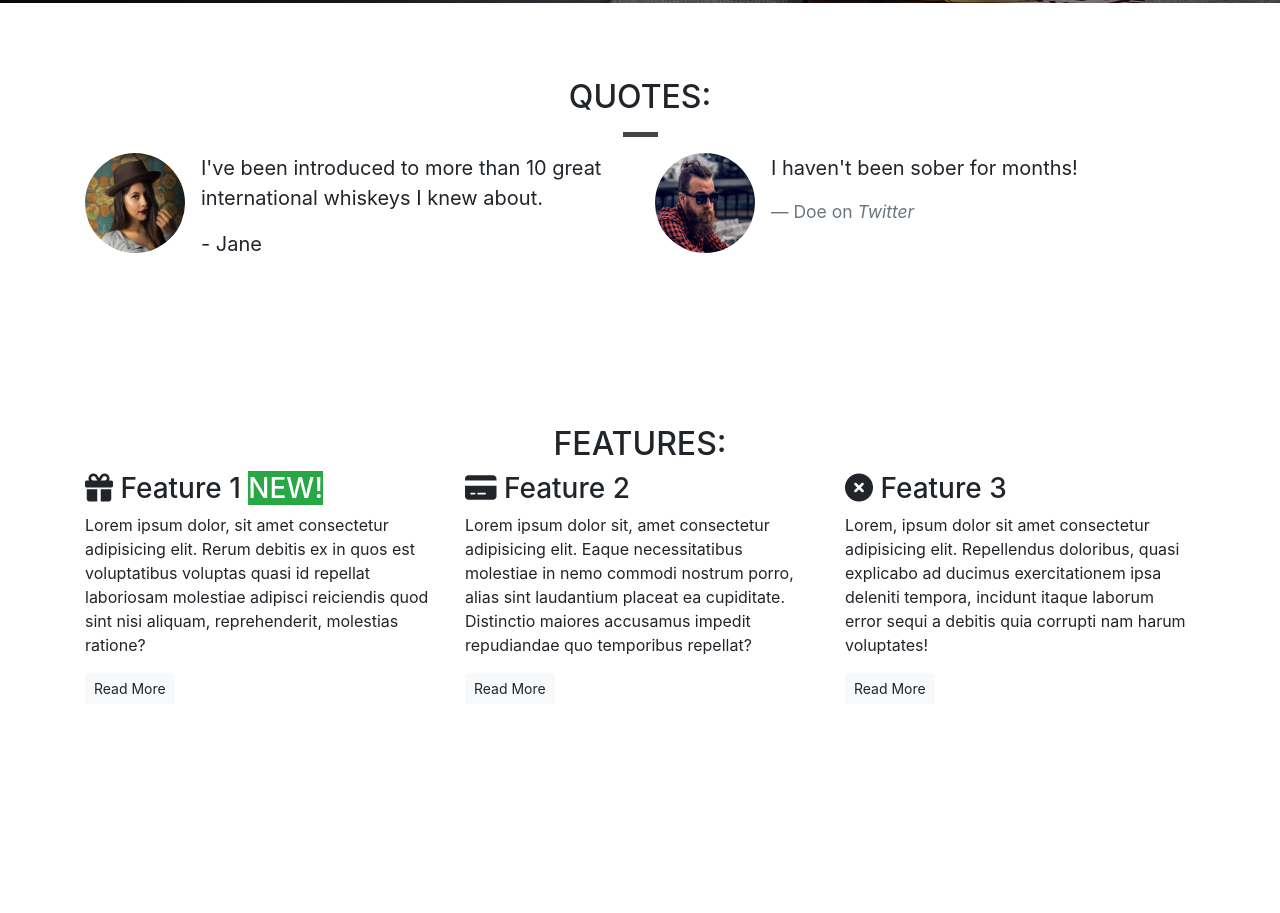
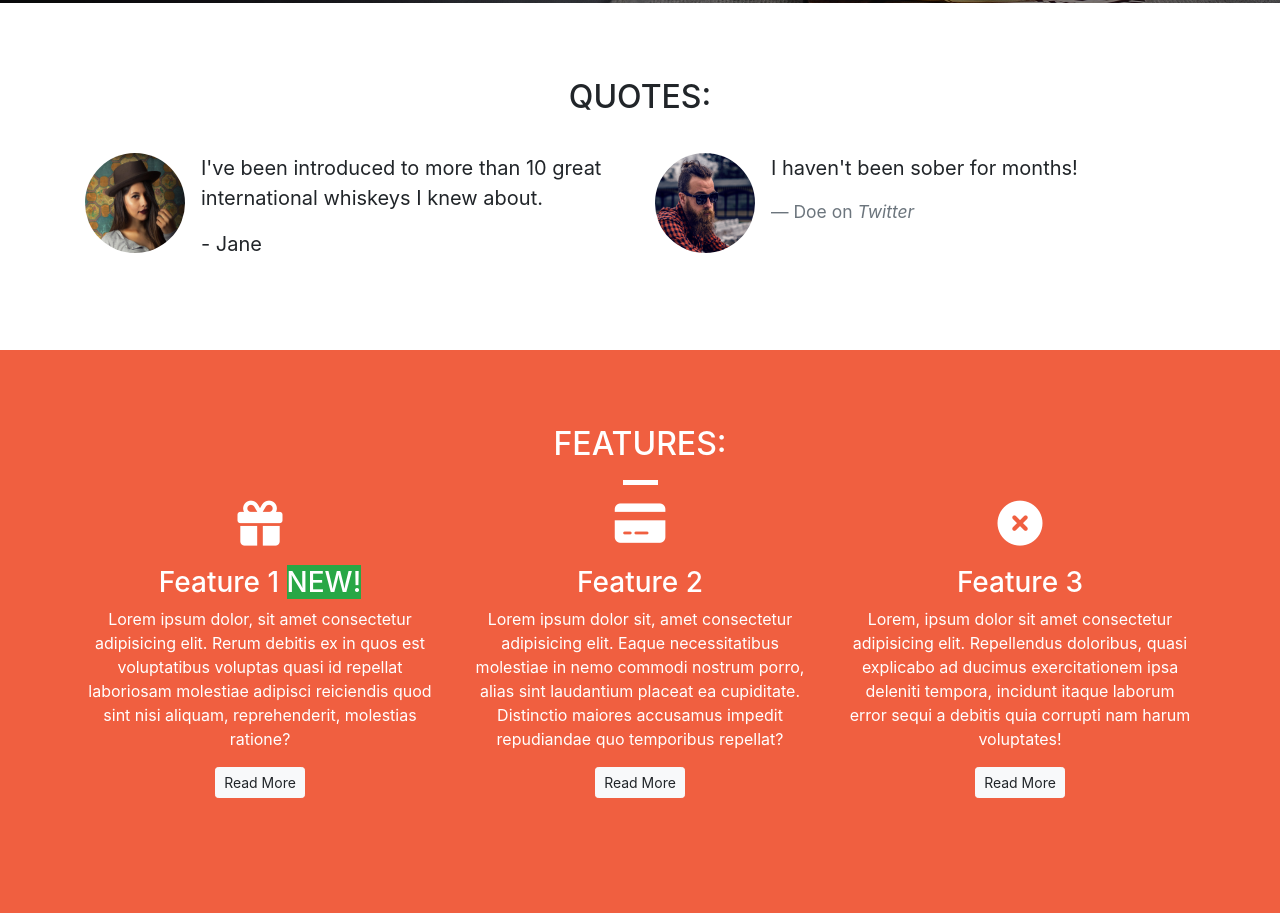
Before and after one commit to Vishalchapa/CaskDrop, a plain HTML site: page index.html in a window 1280 px wide. Shown: the part 797-1710 px from the top of the page. Before the commit the page ends 1592 px from the top, so only its background shows below. Drawn offline with nearby package versions, Linux system fonts and the light colour scheme.

Commit message:
Resolving Feature section more interactive replacing inline with block level to icons and Add background color

```diff
--- a/css/style.css
+++ b/css/style.css
@@ -1,5 +1,12 @@
 body {
     font-family: 'Roboto', sans-serif;
+}
+
+.container-wrapper {}
+
+.container-wrapper--red {
+    background-color: #f05f40;
+    color: white;
 }
 
 .alert-container .col-12 {
@@ -71,6 +78,11 @@ body {
 .block-divider--orange {
     background-color: #f05f40;
 }
+
+.block-divider--short {
+    background-color: white;
+}
+
 
 .block-divider--short {
     width: 35px;
@@ -159,3 +171,14 @@ body {
     border-color: #f05f40;
     color: white;
 }
+
+.feature {
+    text-align: center;
+    margin-bottom: 40px;
+}
+
+.feature i{
+    margin-bottom: 20px;
+    font-size: 45px;
+    line-height: 45px;
+}
--- a/index.html
+++ b/index.html
@@ -81,6 +81,7 @@
     <!-- /.callout -->
 
     <!-- Quotes -->
+     <div class="container-wrapper">
     <div class="container quotes-container content-container">
         <section class="quotes">
             <div class="row">
@@ -121,20 +122,23 @@
                 </div>
             </div>
         </section>
-        <!-- /.quotes -->
+        <!-- /.Quotes -->
     </div>
+</div>
     <!-- Features -->
+     <div class="container-wrapper container-wrapper--red">
     <div class="container features-container content-container">
         <section class="features">
             <div class="row">
                 <div class="col-12 page-header">
                     <h2 class="text-uppercase">Features:</h2>
+                    <hr class="block-divider block-divider--short block-divider--white">
                 </div>
             </div>
             <div class="row">
                 <div class="col-12 col-md-6 col-lg-4">
                     <div class="feature">
-                        <h3><i class="fa-solid fa-gift d-none d-sm-inline"></i> Feature 1 <span
+                        <h3><i class="fa-solid fa-gift d-none d-sm-block"></i> Feature 1 <span
                                 class="barge badge-success">NEW!</span></h3>
                         <p>Lorem ipsum dolor, sit amet consectetur adipisicing elit. Rerum debitis ex in quos est
                             voluptatibus
@@ -145,7 +149,7 @@
                 </div>
                 <div class="col-12 col-md-6 col-lg-4">
                     <div class="feature">
-                        <h3><i class="fa-solid fa-credit-card d-none d-sm-inline"></i> Feature 2</h3>
+                        <h3><i class="fa-solid fa-credit-card d-none d-sm-block"></i> Feature 2</h3>
                         <p>Lorem ipsum dolor sit, amet consectetur adipisicing elit. Eaque necessitatibus molestiae in
                             nemo
                             commodi nostrum porro, alias sint laudantium placeat ea cupiditate. Distinctio maiores
@@ -156,7 +160,7 @@
                 </div>
                 <div class="col-12 d-md-none d-lg-block col-lg-4">
                     <div class="feature">
-                        <h3><i class="fa-solid fa-circle-xmark d-none d-sm-inline"></i> Feature 3</h3>
+                        <h3><i class="fa-solid fa-circle-xmark d-none d-sm-block"></i> Feature 3</h3>
                         <p>Lorem, ipsum dolor sit amet consectetur adipisicing elit. Repellendus doloribus, quasi
                             explicabo ad
                             ducimus exercitationem ipsa deleniti tempora, incidunt itaque laborum error sequi a debitis
@@ -168,6 +172,7 @@
             </div>
         </section>
         <!-- /.featues -->
+    </div>
     </div>
 
     <div class="modal" tabindex="-1" role="dialog" id="signUpModal">
```
